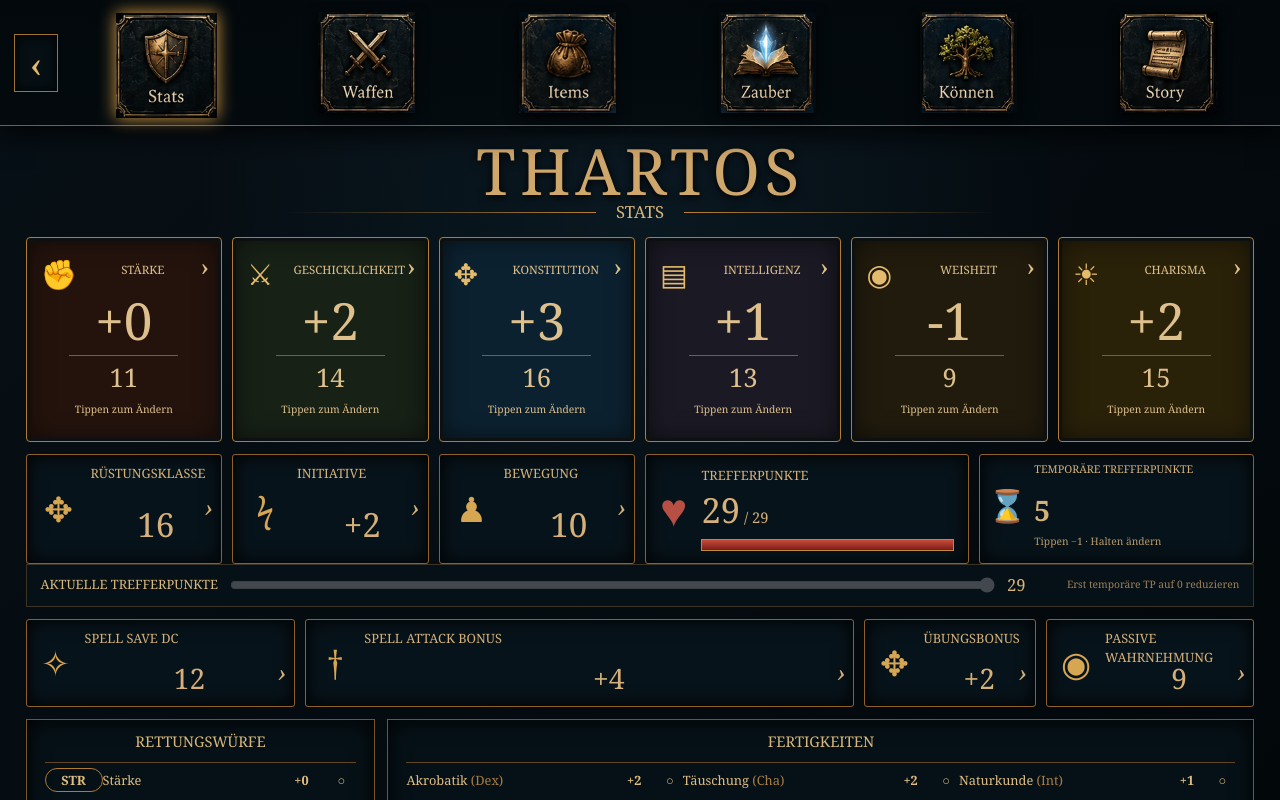
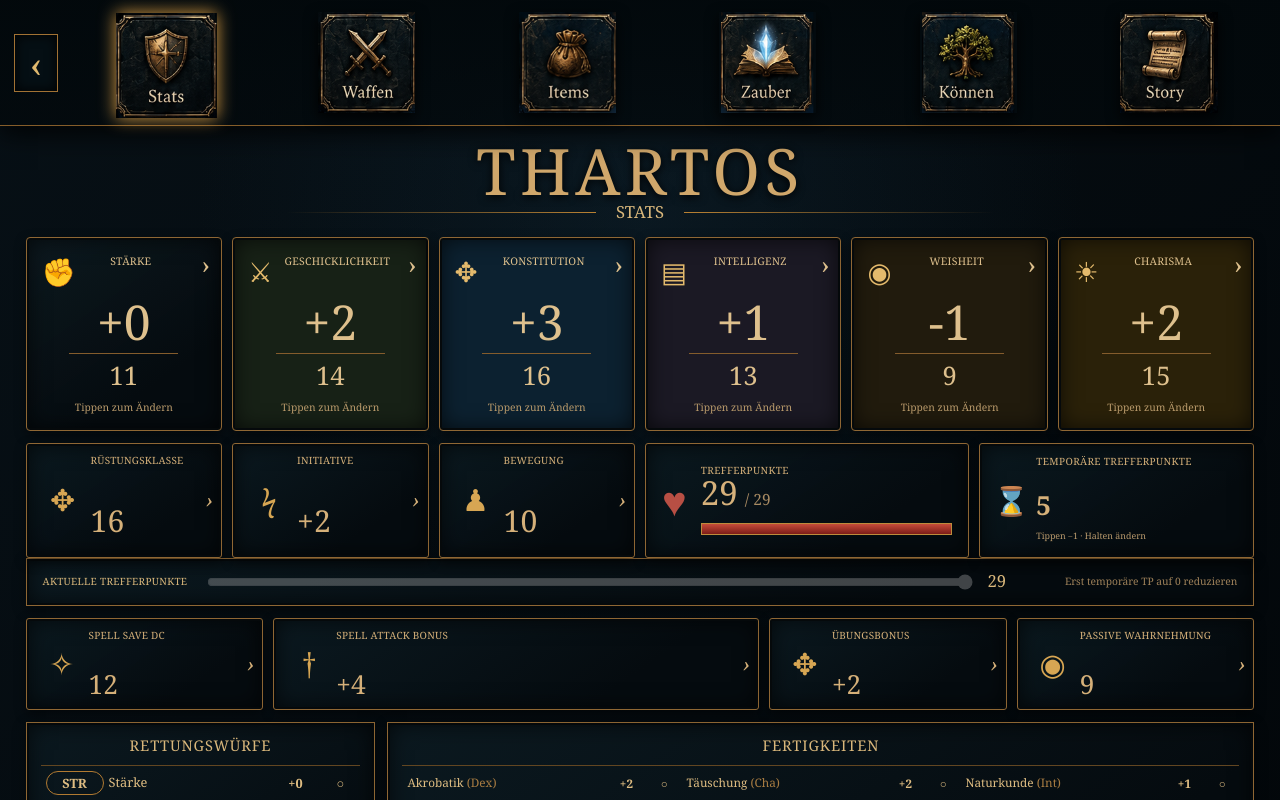
Before and after one commit to 7h2mvkm5ry-droid/DnD-Charakter, a Next.js app: page / in a window 1280 px wide. Both pictures are taken after a click on the button 89 px from the left and 60 px from the top of the page. Shown: the top 800 px of the page. Built offline with nearby package versions, Linux system fonts and the light colour scheme.

Commit message:
Polish stats cards and edit current hit points

```diff
--- a/app/StatsTablet.tsx
+++ b/app/StatsTablet.tsx
@@ -29,7 +29,7 @@ export default function StatsTablet({onBack,onNavigate}:{onBack:()=>void;onNavig
   <section className="tabletBody"><h1>THARTOS</h1><div className="titleRule"><span/>STATS<span/></div>
    <div className="abilityGrid">{abilityMeta.map(([key,label,,icon,tone])=><button className={`abilityCard ${tone}`} key={key} onClick={()=>open(key,label)}><span className="abilityIcon">{icon}</span><span className="abilityName">{label}</span><strong>{signed(mod(values[key]))}</strong><em>{values[key]}</em><small>Tippen zum Ändern</small><i>›</i></button>)}</div>
    <div className="combatStrip"><SmallStat icon="✥" label="Rüstungsklasse" value={values.ac} onClick={()=>open('ac','Rüstungsklasse')}/><SmallStat icon="ϟ" label="Initiative" value={signed(values.initiative)} onClick={()=>open('initiative','Initiative')}/><SmallStat icon="♟" label="Bewegung" value={values.speed} onClick={()=>open('speed','Bewegung')}/>
-    <section className="hpPanel"><span className="heart">♥</span><div><label>Trefferpunkte</label><button onClick={()=>open('hpMax','Maximale Trefferpunkte')}><strong>{values.hp}</strong> / {values.hpMax}</button><div className="hpTrack"><i style={{width:`${hpPercent}%`}}/></div></div></section>
+    <section className="hpPanel"><span className="heart">♥</span><div><label>Trefferpunkte</label><button onClick={()=>open('hp','Aktuelle Trefferpunkte')} aria-label="Aktuelle Trefferpunkte ändern"><strong>{values.hp}</strong> <span>/ {values.hpMax}</span></button><div className="hpTrack"><i style={{width:`${hpPercent}%`}}/></div></div></section>
     <button className={`tempPanel ${values.tempHp===0?'empty':''}`} onPointerDown={startTempPress} onPointerUp={endTempPress} onPointerLeave={()=>tempTimer.current&&clearTimeout(tempTimer.current)} onContextMenu={e=>e.preventDefault()}><span>⌛</span><label>Temporäre Trefferpunkte</label><strong>{values.tempHp}</strong><small>{values.tempHp>0?'Tippen −1 · Halten ändern':'Halten zum Ändern'}</small></button>
    </div>
    <div className="hpSlider"><label htmlFor="hp-slider">Aktuelle Trefferpunkte</label><input id="hp-slider" type="range" min="0" max={values.hpMax} value={Math.min(values.hp,values.hpMax)} disabled={values.tempHp>0} onChange={e=>save({...values,hp:Number(e.target.value)})}/><output>{values.hp}</output><span>{values.tempHp>0?'Erst temporäre TP auf 0 reduzieren':'Regler freigeschaltet'}</span></div>
--- a/app/stats-tablet.css
+++ b/app/stats-tablet.css
@@ -4,3 +4,59 @@
 .lowerGrid{display:grid;grid-template-columns:1.15fr 2.85fr;gap:12px;margin-top:12px}.listPanel{border:1px solid #79532a;background:#061117;box-shadow:inset 0 0 22px #000;padding:0 18px 10px}.listPanel h2{text-align:center;font-size:1.15em;text-transform:uppercase;font-weight:400;border-bottom:1px solid #624621;margin:0;padding:10px}.listPanel button{width:100%;height:34px;border:0;background:transparent;color:#dfbd82;display:grid;grid-template-columns:58px 1fr 50px 30px;align-items:center;text-align:left;font:1em Georgia;cursor:pointer}.listPanel button:hover{background:#a16c1b18}.listPanel button b{border:1px solid #b17a31;border-radius:99px;padding:2px 5px;text-align:center}.listPanel button strong,.listPanel button em{text-align:center}.listPanel footer{border-top:1px solid #624621;padding:8px;color:#b89459}.skillPanel>div{display:grid;grid-template-columns:repeat(3,1fr);grid-auto-flow:column;grid-template-rows:repeat(6,34px)}.skillPanel button{grid-template-columns:1fr 45px 26px}.skillPanel button span i{font-style:normal;color:#a87c42}
 .editorShade{position:fixed;inset:0;background:#000b;display:grid;place-items:center;z-index:20;backdrop-filter:blur(4px)}.valueEditor{width:min(440px,90vw);padding:28px;border:1px solid #d19b46;background:linear-gradient(145deg,#0d1d26,#050a0d);box-shadow:0 25px 80px #000;text-align:center;border-radius:8px}.valueEditor>span{font-size:.75em;letter-spacing:.18em}.valueEditor h2{font-weight:400;font-size:2em;margin:8px}.valueEditor>div{display:grid;grid-template-columns:72px 1fr 72px;align-items:center;gap:12px}.valueEditor>div button{height:64px;border:1px solid #9d7238;background:#18242a;color:#edca8a;font-size:2em;border-radius:5px}.valueEditor strong{font-size:4em;font-weight:400}.confirmValue{width:100%;height:52px;margin-top:18px;background:#6b4b1c;border:1px solid #e1b35c;color:#ffe0a0;font:1.15em Georgia;border-radius:5px}.tabletStats button:focus-visible{outline:2px solid #f0cf78;outline-offset:2px}
 @media(max-width:1050px){.rpgNav{grid-template-columns:52px repeat(6,1fr) 52px;height:62px}.rpgNav button{font-size:.85em;gap:5px}.abilityCard{height:170px}.abilityCard strong{font-size:3em}.abilityCard small{display:none}.combatStrip{grid-template-columns:repeat(3,1fr)}.hpPanel{grid-column:span 2}.tempPanel{grid-column:span 1}.lowerGrid{grid-template-columns:1fr}.skillPanel>div{grid-template-columns:repeat(3,1fr)}.tabletBody{min-width:780px}.tabletStats{overflow-x:auto}}
+
+/* Einheitliches, tabletfreundliches Kartenraster */
+.abilityCard,.smallStat,.hpPanel,.tempPanel,.hpSlider,.listPanel{
+  border-color:#8f6734;
+  background-image:linear-gradient(145deg,#0b1920f2,#050b0f 72%);
+  box-shadow:inset 0 0 0 2px #05090b,inset 0 0 22px #000b,0 4px 12px #0007;
+}
+.abilityCard,.smallStat,.tempPanel{overflow:hidden}
+.abilityCard{height:194px;padding:16px 12px 12px}
+.abilityName{min-height:34px;margin:0 28px 0 42px;display:flex;align-items:flex-start;justify-content:center;font-size:clamp(.72em,.82vw,.9em);line-height:1.12;letter-spacing:.025em}
+.abilityIcon{left:15px;top:13px;font-size:2.15em}
+.abilityCard>i{right:11px;top:8px}
+.abilityCard strong{margin-top:8px;font-size:3.75em}
+.abilityCard em{margin-top:7px}
+.abilityCard small{margin-top:5px;color:#b99a6b}
+
+.smallStat{min-width:0;grid-template-columns:56px minmax(0,1fr);grid-template-rows:42px 1fr;padding:7px 12px 7px 8px;text-align:left}
+.smallStat>span{font-size:2.35em;text-align:center}
+.smallStat label{min-width:0;padding:4px 22px 0 0;align-self:start;font-size:.78em;line-height:1.12;letter-spacing:.025em;overflow-wrap:anywhere}
+.smallStat strong{align-self:center;font-size:2.35em;text-align:left;line-height:1}
+.smallStat>i{right:8px;top:50%;transform:translateY(-50%);font-size:1.7em}
+
+.hpPanel{min-width:0;padding:12px 16px}
+.heart{flex:0 0 auto;font-size:3.25em;margin-right:14px}
+.hpPanel>div{min-width:0}
+.hpPanel label,.tempPanel label{font-size:.78em;line-height:1.14;letter-spacing:.035em}
+.hpPanel button{display:flex;align-items:baseline;gap:7px;min-height:43px;white-space:nowrap}
+.hpPanel button strong{font-size:2.25em;line-height:1}
+.hpPanel button span{font-size:1.05em;color:#a98b63}
+.hpTrack{margin-top:4px}
+.tempPanel{grid-template-columns:50px minmax(0,1fr);grid-template-rows:38px 36px 27px;padding:6px 12px 6px 6px}
+.tempPanel>span{font-size:2.2em}
+.tempPanel label{padding-top:6px;overflow-wrap:anywhere}
+.tempPanel strong{font-size:2.05em;line-height:1}
+.tempPanel small{font-size:.69em;line-height:1.1;white-space:normal}
+
+.hpSlider{min-height:48px;grid-template-columns:minmax(150px,auto) minmax(180px,1fr) 46px minmax(190px,auto);padding:8px 16px;gap:14px}
+.hpSlider label{font-size:.78em;line-height:1.15;letter-spacing:.03em}
+.hpSlider span{line-height:1.15;text-align:right}
+.magicStrip{grid-template-columns:repeat(5,minmax(0,1fr))}
+.magicStrip .smallStat{min-height:92px;grid-template-columns:54px minmax(0,1fr)}
+.magicStrip .smallStat strong{font-size:2.05em}
+
+.listPanel{padding:0 14px 10px;overflow:hidden}
+.listPanel h2{padding:11px 8px 9px;letter-spacing:.06em}
+.listPanel button{min-width:0;padding:0 5px;column-gap:5px}
+.listPanel button span{min-width:0;line-height:1.08}
+.skillPanel button{grid-template-columns:minmax(0,1fr) 42px 24px;font-size:.92em}
+.skillPanel button span{padding-right:4px}
+
+@media(max-width:1050px){
+  .abilityName{font-size:.75em;margin-left:38px;margin-right:24px}
+  .smallStat{grid-template-columns:50px minmax(0,1fr)}
+  .magicStrip{grid-template-columns:repeat(5,minmax(0,1fr))}
+  .hpSlider{grid-template-columns:160px minmax(180px,1fr) 42px 210px}
+}
```
